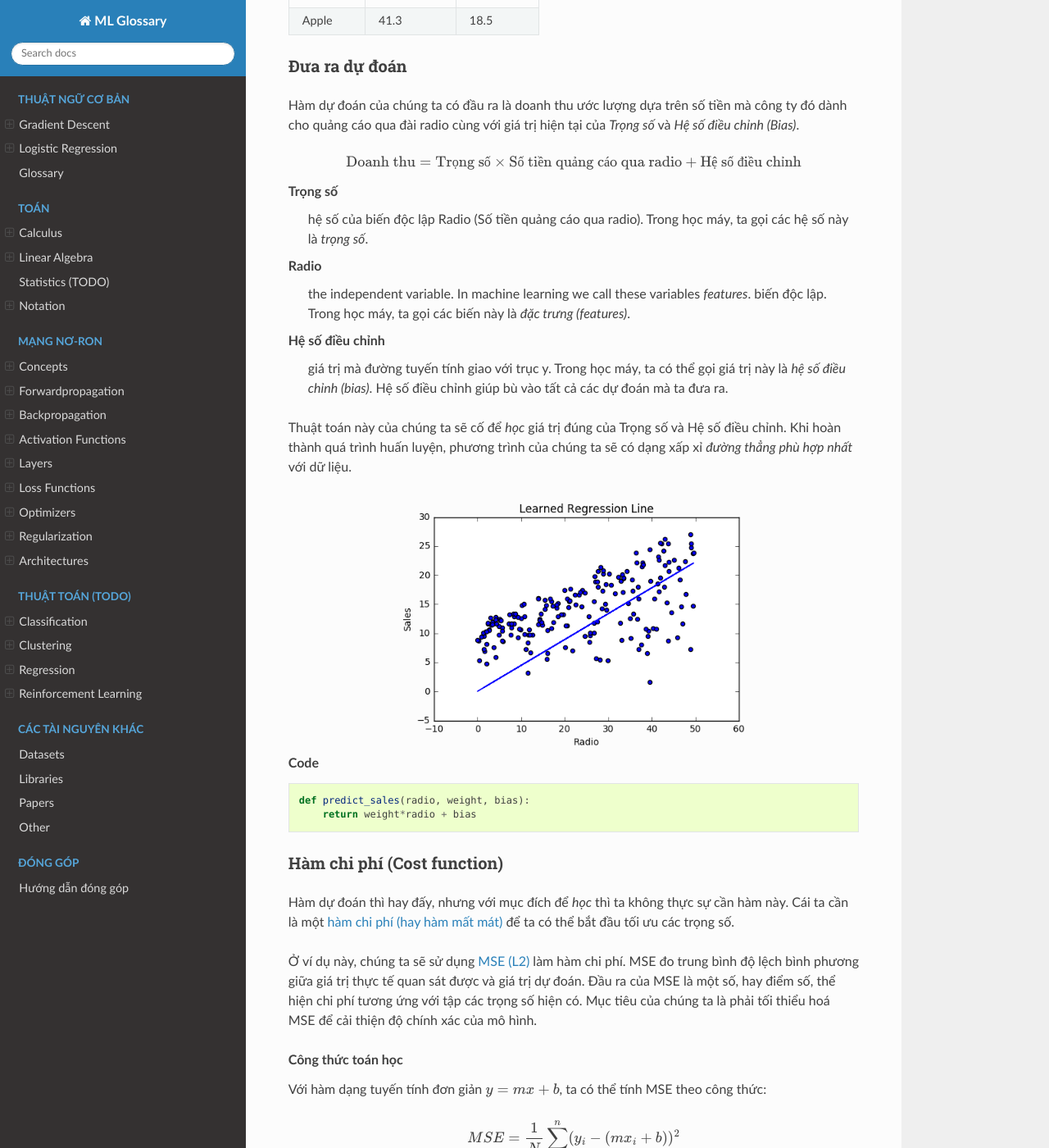
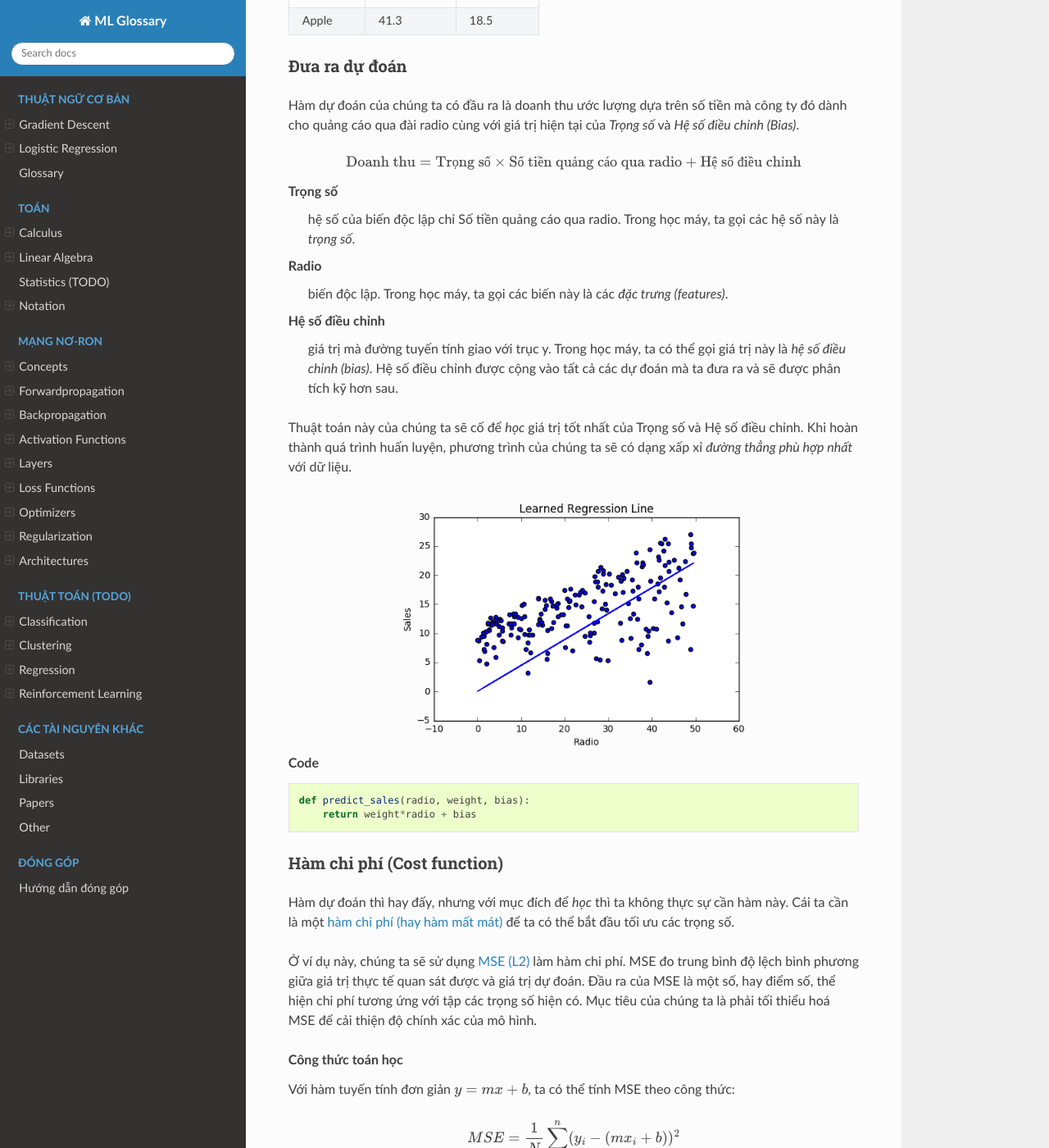
Before and after one commit to trgiangdo/ml-glossary-vn, a Sphinx documentation site: the page built from docs/linear_regression_vn.rst, in a window 1280 px wide and 1400 px high, scrolled down 1681 px. Shown: the whole window at 82% size. Built offline with Sphinx 7.4.7 and the Read the Docs theme 2.0.0, drawn with Linux system fonts in a browser that asks for light colours; pages that are not in the unit, such as notebooks, are missing from menus; some of the changed text lies outside the part shown.

Commit message:
revise linear regression translation

```diff
--- a/docs/linear_regression_vn.rst
+++ b/docs/linear_regression_vn.rst
@@ -74,16 +74,15 @@ Hàm dự đoán của chúng ta có đầu ra là doanh thu ước lượng d
   \text{Doanh thu} = \text{Trọng số} \times \text{Số tiền quảng cáo qua radio} + \text{Hệ số điều chỉnh}
 
 Trọng số
-  hệ số của biến độc lập Radio (Số tiền quảng cáo qua radio). Trong học máy, ta gọi các hệ số này là *trọng số*.
+  hệ số của biến độc lập chỉ Số tiền quảng cáo qua radio. Trong học máy, ta gọi các hệ số này là *trọng số*.
 
 Radio
-  the independent variable. In machine learning we call these variables *features*.
-  biến độc lập. Trong học máy, ta gọi các biến này là *đặc trưng (features)*.
+  biến độc lập. Trong học máy, ta gọi các biến này là các *đặc trưng (features)*.
 
 Hệ số điều chỉnh
-  giá trị mà đường tuyến tính giao với trục y. Trong học máy, ta có thể gọi giá trị này là *hệ số điều chỉnh (bias)*. Hệ số điều chỉnh giúp bù vào tất cả các dự đoán mà ta đưa ra.
+  giá trị mà đường tuyến tính giao với trục y. Trong học máy, ta có thể gọi giá trị này là *hệ số điều chỉnh (bias)*. Hệ số điều chỉnh được cộng vào tất cả các dự đoán mà ta đưa ra và sẽ được phân tích kỹ hơn sau.
 
-Thuật toán này của chúng ta sẽ cố để *học* giá trị đúng của Trọng số và Hệ số điều chỉnh.
+Thuật toán này của chúng ta sẽ cố để *học* giá trị tốt nhất của Trọng số và Hệ số điều chỉnh.
 Khi hoàn thành quá trình huấn luyện, phương trình của chúng ta sẽ có dạng xấp xỉ *đường thẳng phù hợp nhất* với dữ liệu.
 
 .. image:: images/linear_regression_line_intro.png
@@ -110,7 +109,7 @@ Mục tiêu của chúng ta là phải tối thiểu hoá MSE để cải thiệ
 
 .. rubric:: Công thức toán học
 
-Với hàm dạng tuyến tính đơn giản :math:`y = mx + b`, ta có thể tính MSE theo công thức:
+Với hàm tuyến tính đơn giản :math:`y = mx + b`, ta có thể tính MSE theo công thức:
 
 .. math::
 
```
Also changed, not shown: other parts of docs/linear_regression_vn.rst (+2 -2 lines).
